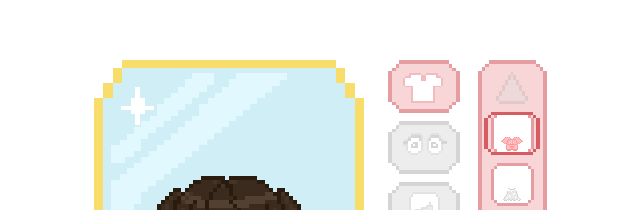
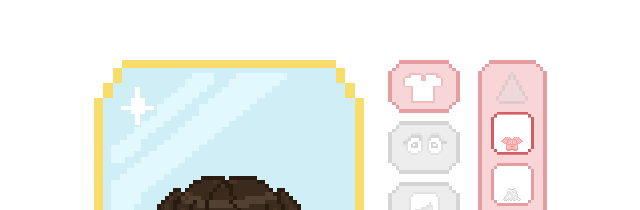
Before and after one commit to emmpup/dress-up-game, a plain HTML site: page overlay.html in a window 1280 px wide. Shown: the part 103-313 px from the top of the page, 319-959 px from the left. Drawn offline with Linux system fonts and the light colour scheme.

Commit message:
fix border issue

```diff
--- a/dressUp/style.css
+++ b/dressUp/style.css
@@ -176,13 +176,15 @@ body {
 
 .slot .selected-border {
     position: absolute;
-    top: 0;
-    left: 0;
-    width: 100%;
-    height: 100%;
+    top: 50%;
+    left: 50%;
+    width: 44px;
+    height: 43px;
+    transform: translate(-50%, -50%);
     pointer-events: none;
     z-index: 2;
     image-rendering: pixelated;
+    object-fit: contain;
 }
 
 .slot-item-img {
```
